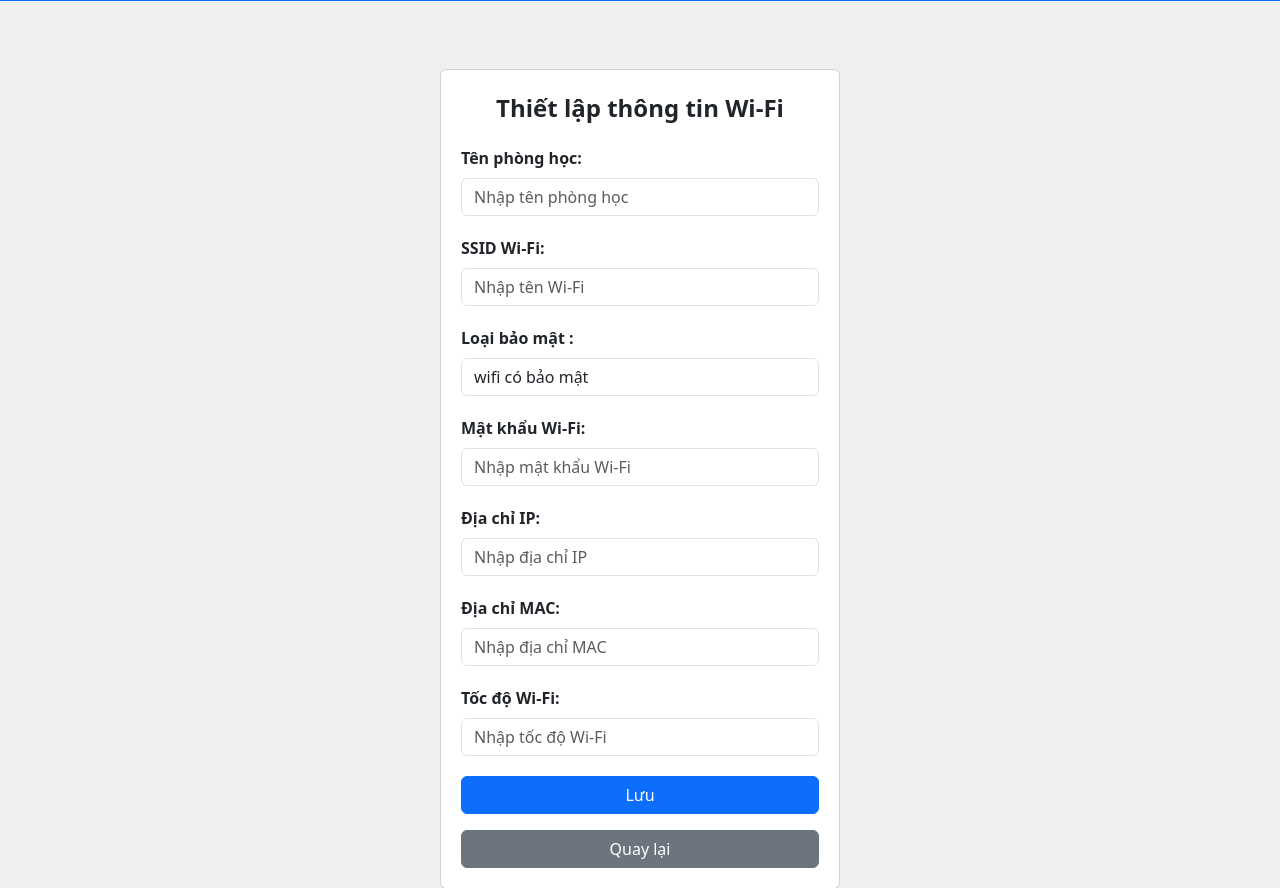
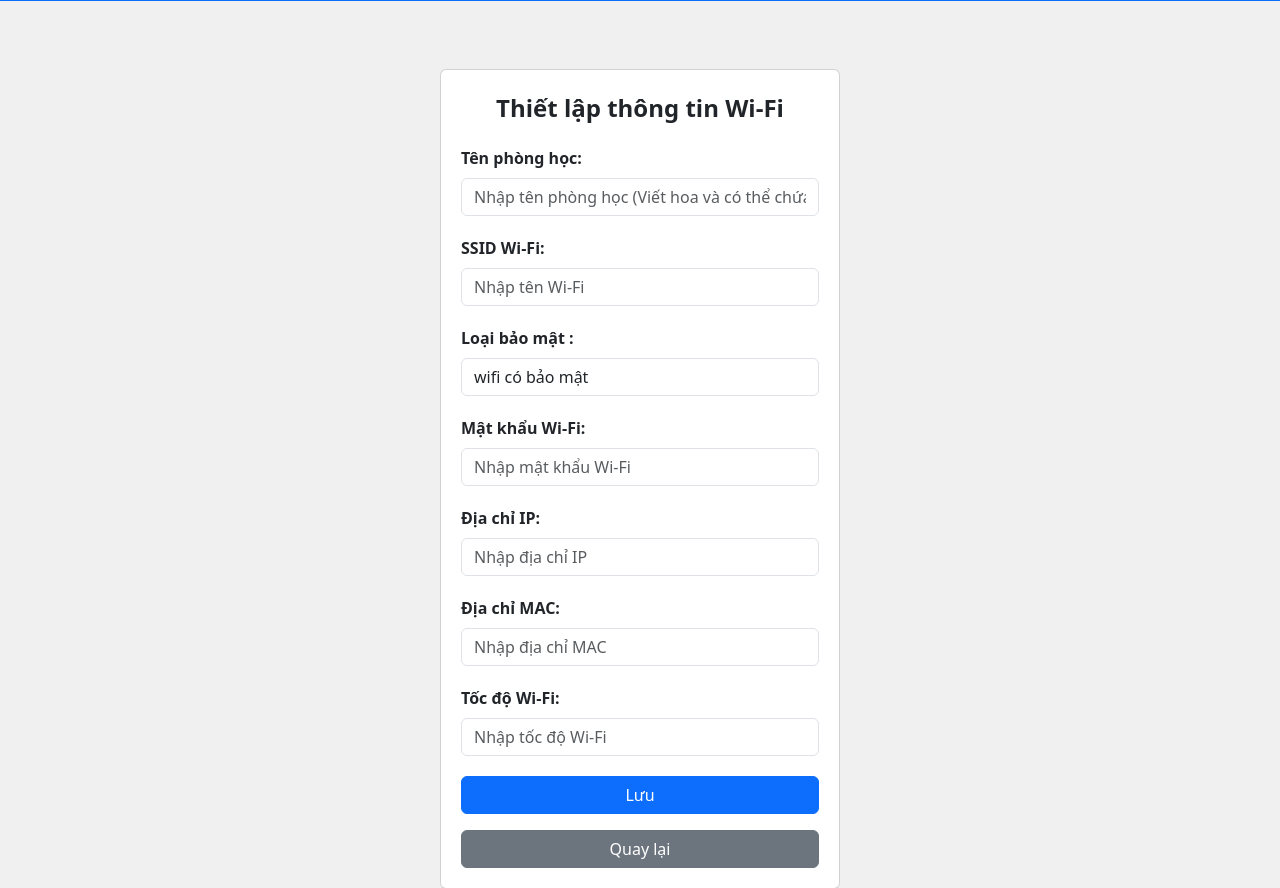
Before and after one commit to trunganpccc/Thuc_tap_co_so, a Flask app: page /wifi/add in a window 1280 px wide. Shown: the part 151-1039 px from the top of the page. Run offline with Flask 3, Linux system fonts and the light colour scheme.

Commit message:
push the code to github

```diff
--- a/website/templates/wifi_config.html
+++ b/website/templates/wifi_config.html
@@ -62,7 +62,7 @@
       <form action="{{ url_for('add_wifi') }}" method="POST">
         <div class="form-group">
           <label for="name_class" class="form-label">Tên phòng học:</label>
-          <input type="text" class="form-control" id="name_class" placeholder="Nhập tên phòng học" name="name_class" required>
+          <input type="text" class="form-control" id="name_class" placeholder="Nhập tên phòng học (Viết hoa và có thể chứa chữ số)" name="name_class" required pattern="[A-Z0-9\s]+" title="Tên phòng học phải được viết hoa và có thể chứa cả chữ số">
         </div>
         <div class="form-group">
           <label for="ssid" class="form-label">SSID Wi-Fi:</label>
```
